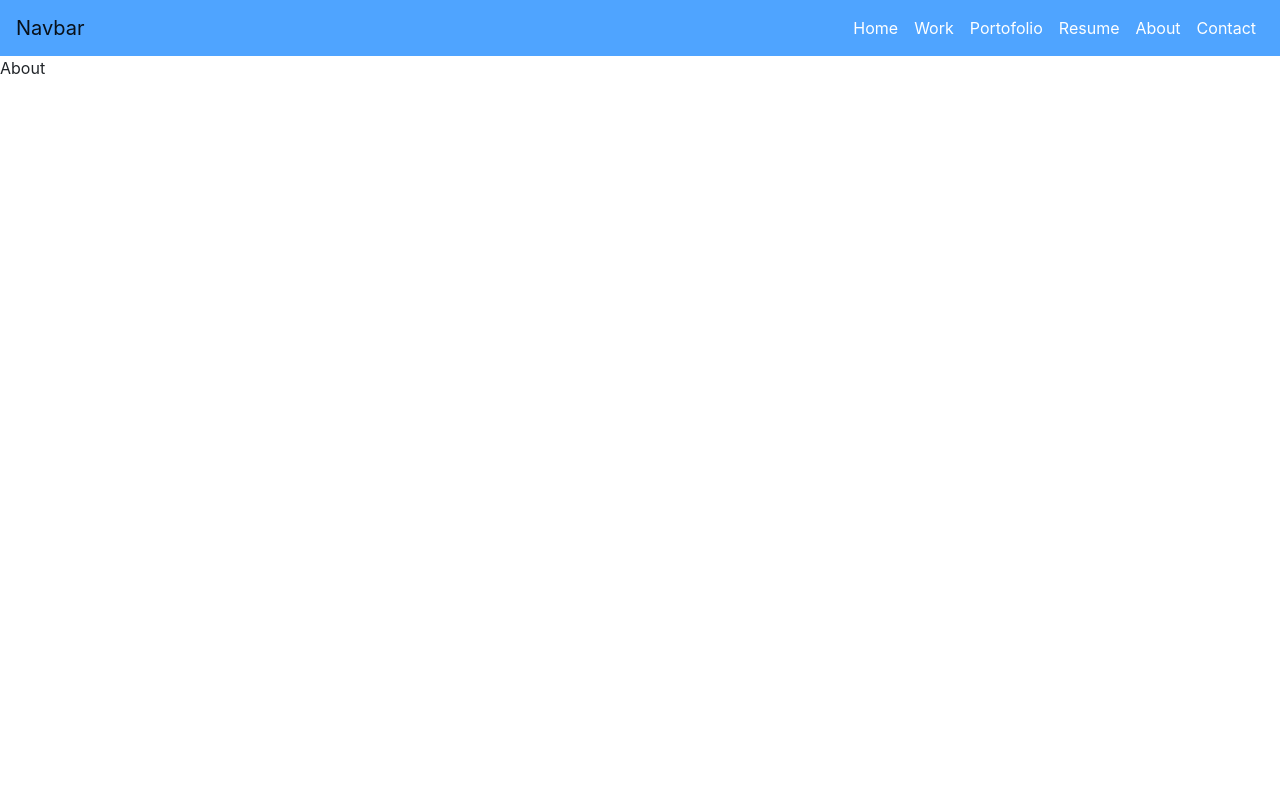
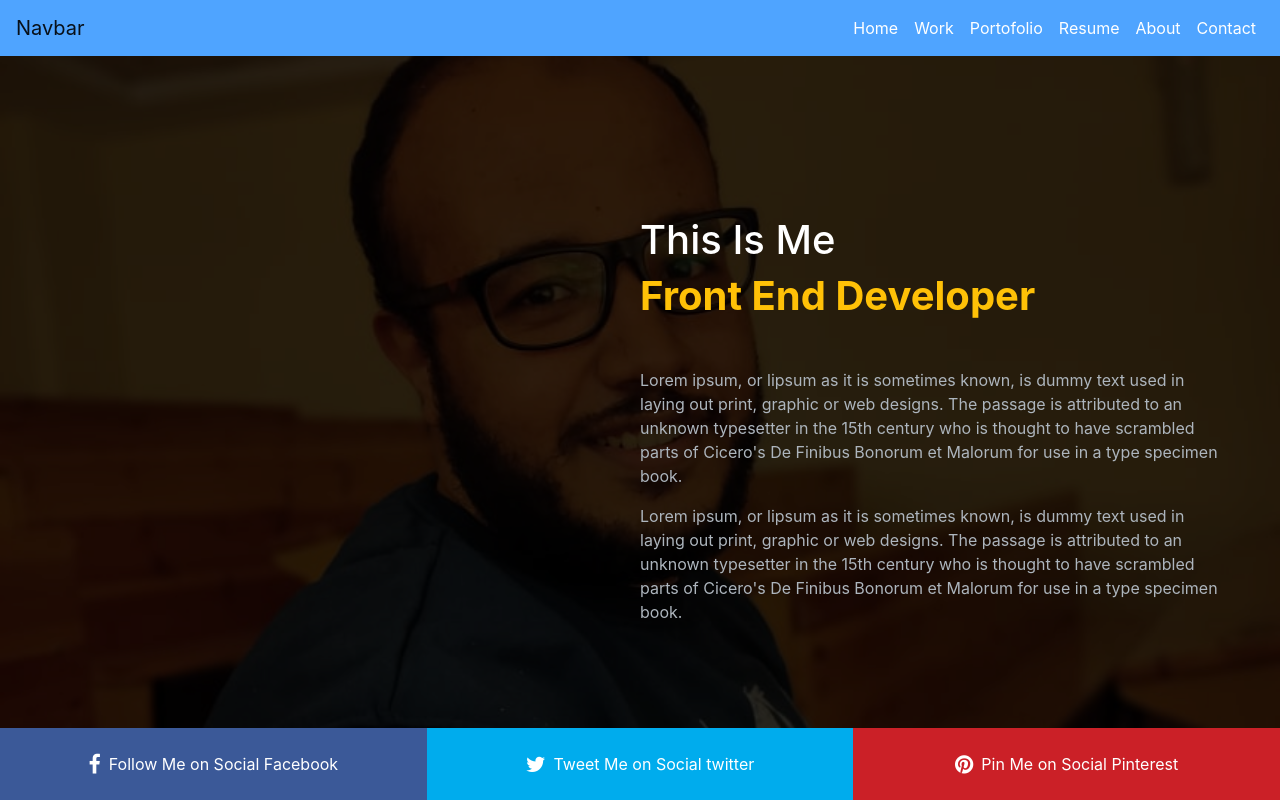
Before and after one commit to magdyMohammed20/react-template, a React (Create React App) app: page /about in a window 1280 px wide. Built offline with nearby package versions, Linux system fonts and the light colour scheme.

Commit message:
Create About Page

```diff
--- a/src/Components/About/index.js
+++ b/src/Components/About/index.js
@@ -1,10 +1,51 @@
-import React from 'react';
+import React, { useEffect, useRef, useState } from 'react';
+import { AboutContainer, AboutJob, AboutContent, Aboutp, SocialSection } from './style'
+import axios from 'axios'
 
 const About = () => {
+    const LandingRef = useRef()
+    const [social, setSocial] = useState([])
+
+    useEffect(() => {
+        LandingRef.current.style.height = window.innerHeight - 56 + 'px'
+    })
+
+    useEffect(() => {
+        async function fetchSocialData() {
+            const result = await axios.get('Api/data.json')
+            setSocial(result.data.social)
+        }
+        fetchSocialData()
+    })
+
+    const allSocialData = social.length > 0 ?
+        social.map(socialItem => {
+            return (
+                <div className='col-4 p-4 text-center text-white' key={socialItem.id}>
+                    <i className={socialItem.icon}></i>
+                    <span className='ml-2'>{socialItem.title} {socialItem.body}</span>
+                </div>
+            )
+        })
+        : '';
     return (
-        <div>
-            About
-        </div>
+        <AboutContainer ref={LandingRef} className='position-relative'>
+            <div className='ml-auto w-50 h-100 d-flex align-items-center'>
+                <AboutContent>
+                    <h1 className='text-white'>This Is Me</h1>
+                    <AboutJob className='font-weight-bold'>Front End Developer</AboutJob>
+                    <Aboutp className='pr-5 mt-5'>
+                        Lorem ipsum, or lipsum as it is sometimes known, is dummy text used in laying out print, graphic or web designs. The passage is attributed to an unknown typesetter in the 15th century who is thought to have scrambled parts of Cicero's De Finibus Bonorum et Malorum for use in a type specimen book.
+                    </Aboutp>
+                    <Aboutp className='pr-5'>
+                        Lorem ipsum, or lipsum as it is sometimes known, is dummy text used in laying out print, graphic or web designs. The passage is attributed to an unknown typesetter in the 15th century who is thought to have scrambled parts of Cicero's De Finibus Bonorum et Malorum for use in a type specimen book.
+                    </Aboutp>
+                </AboutContent>
+            </div>
+            <SocialSection className='d-flex position-absolute w-100'>
+                {allSocialData}
+            </SocialSection>
+        </AboutContainer>
     );
 };
 
--- /dev/null
+++ b/src/Components/About/style.js
@@ -0,0 +1,46 @@
+import styled from 'styled-components'
+
+export const AboutContainer = styled.div`
+    background-image: url('images/creative/about-bg.jpg');
+    background-size: cover;
+    background-repeat: no-repeat;
+    background-position: 0px 25%;
+
+    &:before{
+        content: '';
+        position: absolute;
+        top:0;
+        left: 0;
+        width: 100%;
+        height: 100%;
+        background-color: rgba(0,0,0,.8)
+    }
+`
+
+export const AboutJob = styled.h1`
+    color: #ffc107
+`
+
+export const AboutContent = styled.div`
+    z-index: 999
+`
+
+export const Aboutp = styled.p`
+    color: #adb5bd
+`
+
+export const SocialSection = styled.div`
+    bottom: 0;
+
+    & > div:nth-child(1){
+        background-color: #3b5998
+    }
+
+    & > div:nth-child(2){
+        background-color: #00aced
+    }
+    & > div:nth-child(3){
+        background-color: #cb2027
+    }
+
+`
--- a/src/Components/Portofolio/index.js
+++ b/src/Components/Portofolio/index.js
@@ -7,16 +7,15 @@ const Portofolio = () => {
     const [portofolio, setPortofolio] = useState([])
 
     useEffect(() => {
-        async function fetchData() {
+        async function fetchAboutData() {
             const result = await axios.get('Api/data.json')
             setPortofolio(result.data.portfolio)
         }
 
-        fetchData()
-
+        fetchAboutData()
     }, []);
 
-    const all = portofolio.length > 0 ?
+    const allAboutData = portofolio.length > 0 ?
         portofolio.map(portofolioItem => {
             return (
                 <div className='col-4 my-2' key={portofolioItem.id}>
@@ -34,7 +33,7 @@ const Portofolio = () => {
             <div className='container'>
                 <h1>My Portofolio</h1>
                 <div className='row mt-4'>
-                    {all}
+                    {allAboutData}
                 </div>
             </div>
         </div>
```
Also changed, not shown: public/images/creative/about-bg.jpg, src/Components/About/style.css (deleted).
